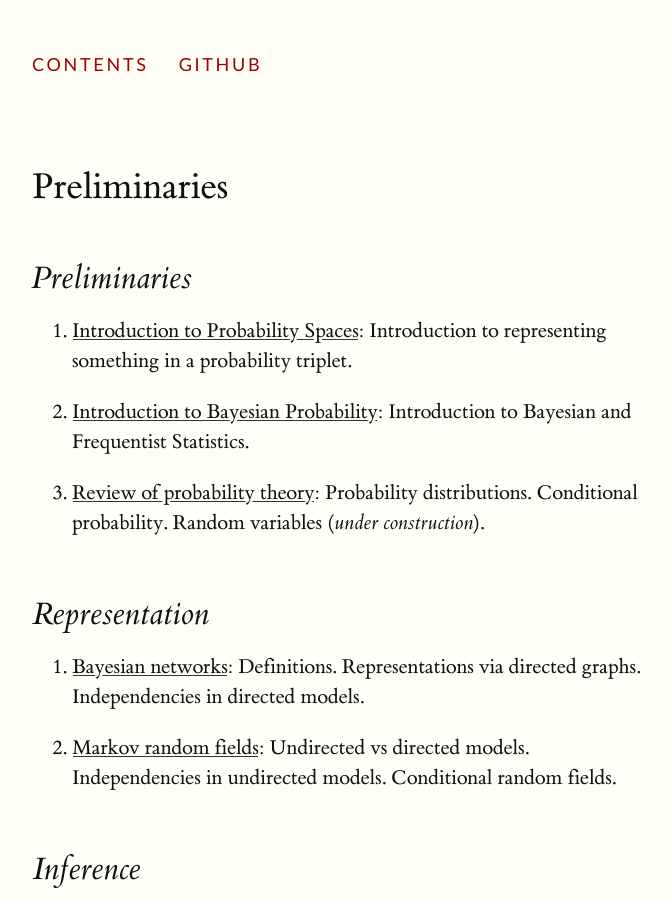
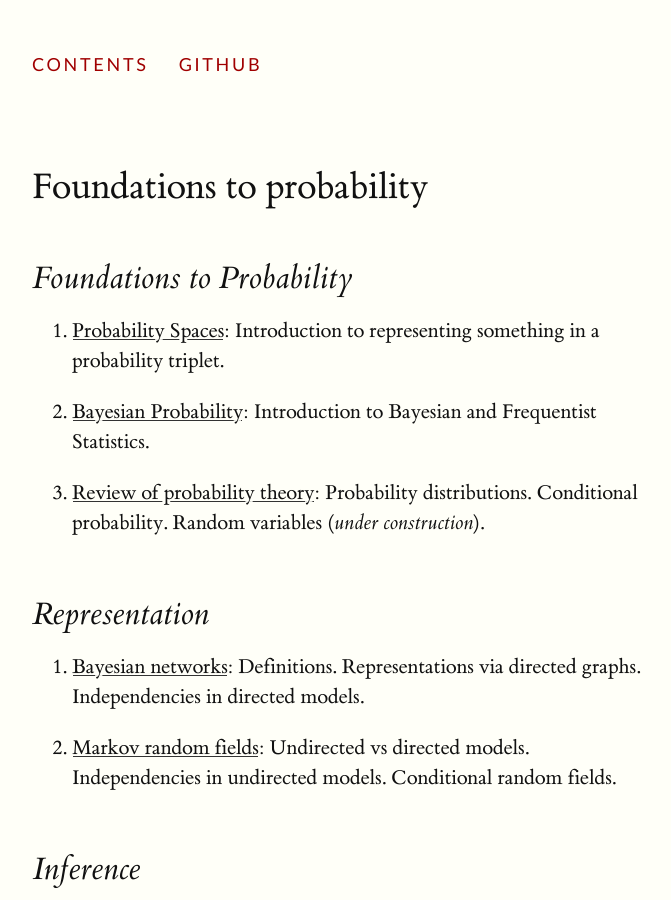
Before and after one commit to luisgc2116/luis_notes, a Jekyll site: the page built from index.md, in a window 1280 px wide and 900 px high. Shown: the whole window, without its empty margins (128-799 px from the left). Built offline with Jekyll 4.4.1, drawn with Linux system fonts in a browser that asks for light colours; our own code applies the rules of GitHub Pages for plain Markdown files.

Commit message:
Update index.md

```diff
--- a/index.md
+++ b/index.md
@@ -1,9 +1,9 @@
 
-## Preliminaries
+## Foundations to Probability
 
-1. [Introduction to Probability Spaces](published_notes/fundamental/intro_prob_spaces/): Introduction to representing something in a probability triplet.
+1. [Probability Spaces](published_notes/fundamental/intro_prob_spaces/): Introduction to representing something in a probability triplet.
 
-2. [Introduction to Bayesian Probability](preliminaries/intro_bayesian_prob/): Introduction to Bayesian and Frequentist Statistics.
+2. [Bayesian Probability](preliminaries/intro_bayesian_prob/): Introduction to Bayesian and Frequentist Statistics.
 
 3. [Review of probability theory](preliminaries/probabilityreview): Probability distributions. Conditional probability. Random variables (*under construction*).
 
```
